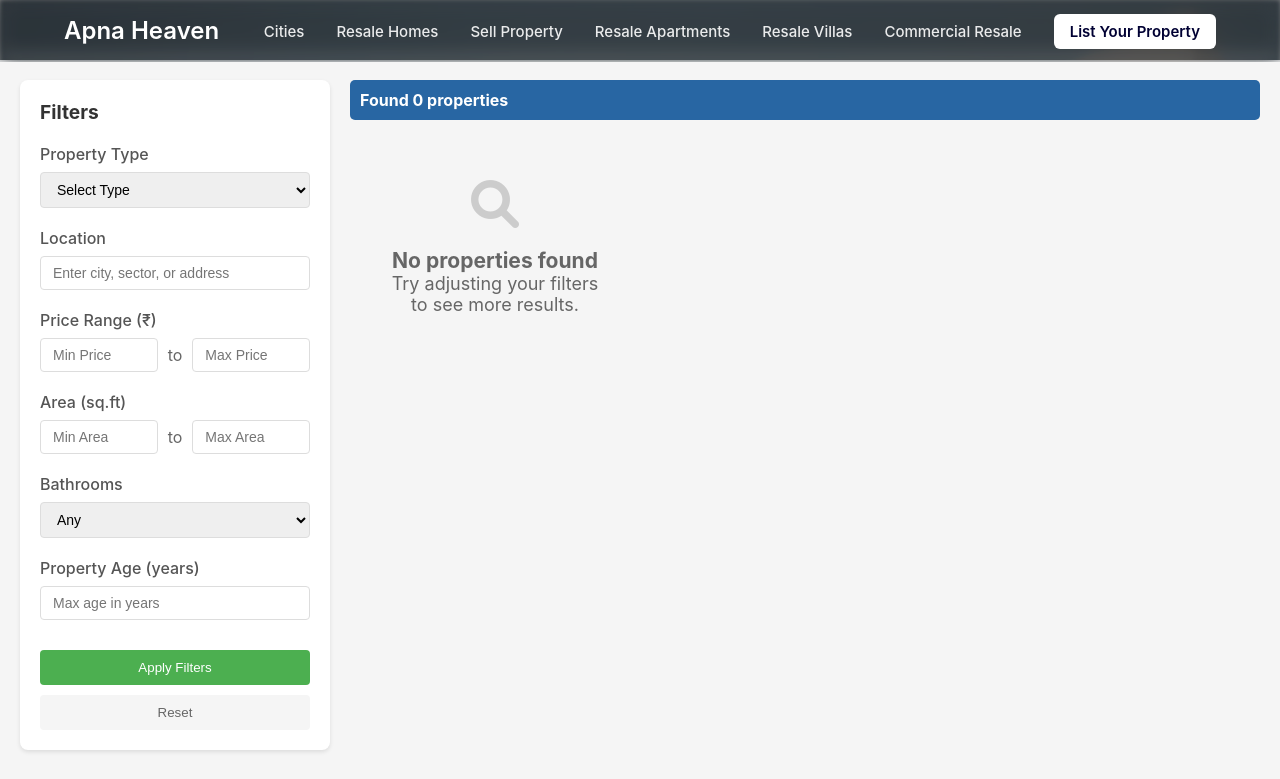
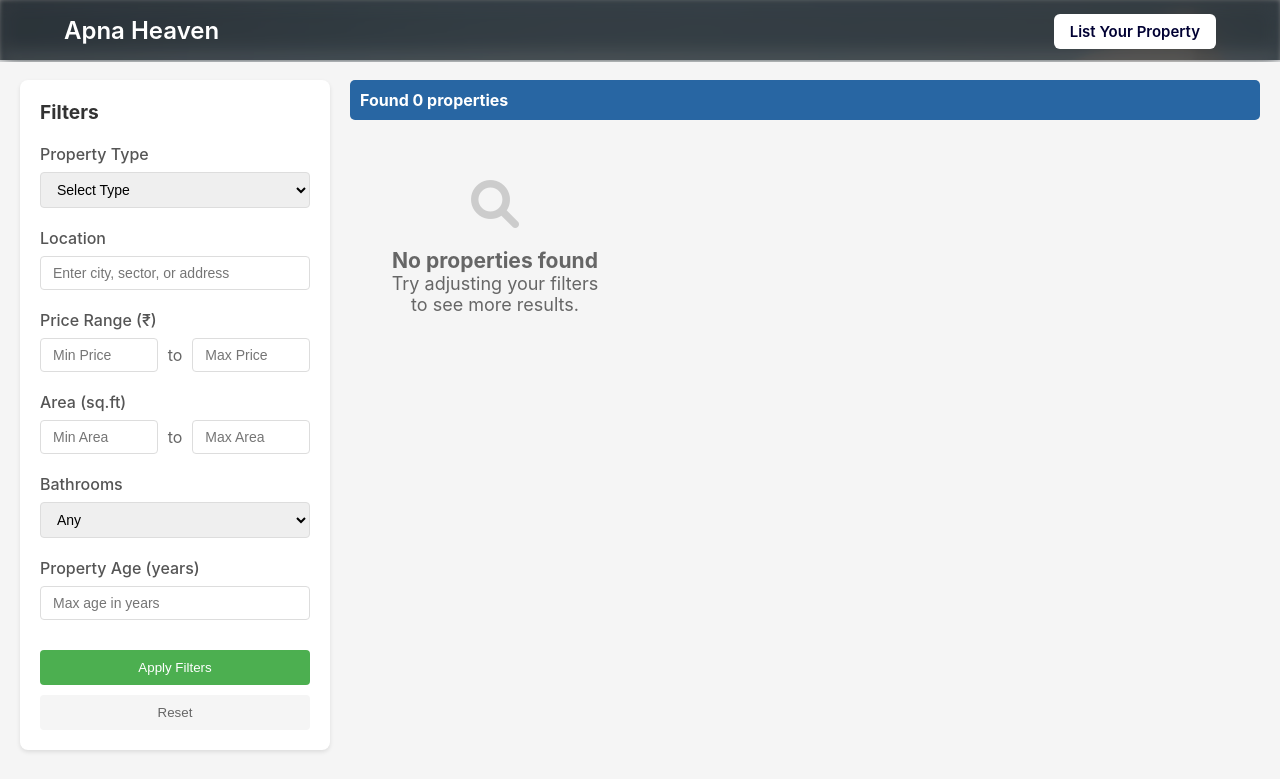
Before and after one commit to Asharma-wp/apna-heaven-backend, a PHP site: page /admin/index.php in a window 1280 px wide. Shown: the top 779 px of the page. Run offline with PHP 8.4, Linux system fonts and the light colour scheme; the visitor is signed in with stand-in values (Sample User, id 1); data that the repository does not hold is empty.

Commit message:
test commit

```diff
--- a/admin/index.php
+++ b/admin/index.php
@@ -116,12 +116,12 @@ try {
           <div class="logo"><a href="/">Apna Heaven</a></div>
           <div class="nav-toggle" id="navToggle"><i class="fas fa-bars"></i></div>
           <ul class="nav-menu">
-            <li><a href="#" class="nav-link">Cities</a></li>
+            <!-- <li><a href="#" class="nav-link">Cities</a></li>
             <li><a href="#" class="nav-link">Resale Homes</a></li>
             <li><a href="#" class="nav-link">Sell Property</a></li>
             <li><a href="#" class="nav-link">Resale Apartments</a></li>
             <li><a href="#" class="nav-link">Resale Villas</a></li>
-            <li><a href="#" class="nav-link">Commercial Resale</a></li>
+            <li><a href="#" class="nav-link">Commercial Resale</a></li> -->
             <li><a href="./add-listing.html" class="nav-link nav-button">List Your Property</a></li>
           </ul>
         </nav>
```
